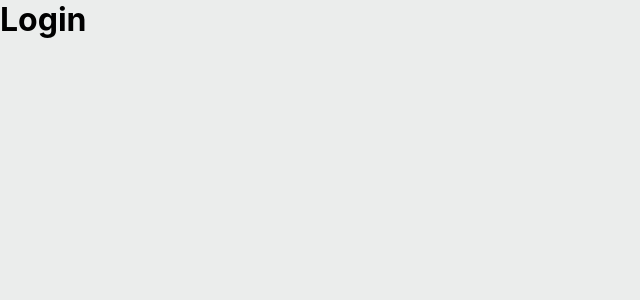
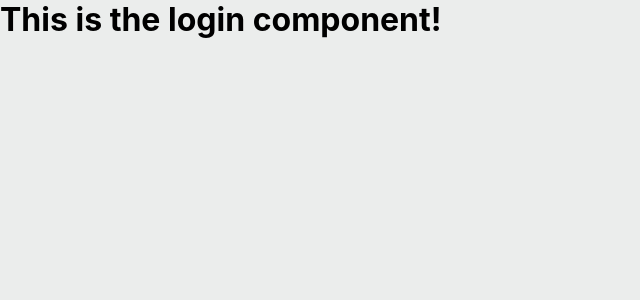
Before and after one commit to AtomGen-2/amazon-clone, a React (Create React App) app in the folder amazon-clone/: page /login in a window 1280 px wide. Shown: the top 300 px of the page, without its empty margins (0-640 px from the left). Built offline with nearby package versions, Linux system fonts and the light colour scheme.

Commit message:
subtotal value using "reduce"

```diff
--- a/amazon-clone/src/App.js
+++ b/amazon-clone/src/App.js
@@ -7,6 +7,7 @@ import {
 } from "react-router-dom";
 import Header from "./Header.js";
 import Home from "./Home.js";
+import Login from "./Login.js";
 
 function App() {
   return (
@@ -22,7 +23,7 @@ function App() {
               <Checkout/>
             </Route>
             <Route path="/login">
-              <h1>Login</h1>
+              <Login/>
             </Route>
           </Switch>
         </div>
--- /dev/null
+++ b/amazon-clone/src/Login.js
@@ -0,0 +1,11 @@
+import React from 'react'
+
+function Login() {
+    return (
+        <div className="login">
+            <h1>This is the login component!</h1>
+        </div>
+    )
+}
+
+export default Login
--- a/amazon-clone/src/Subtotal.js
+++ b/amazon-clone/src/Subtotal.js
@@ -2,9 +2,11 @@ import React from 'react';
 import "./Subtotal.css";
 import CurrencyFormat from "react-currency-format";
 import { useStateValue } from './StateProvider';
+import { getBasketTotal } from './reducer';
 
 function Subtotal() {
     const [{basket}, dispatch] = useStateValue();
+    console.log("this is basket", basket);
     return (
         <div className="subtotal">
             <CurrencyFormat
@@ -19,12 +21,12 @@ function Subtotal() {
                 </>
             )}
                 decimalScale={2}
-                value={0}
+                // value={getBasketTotal(basket)}
+                value={2000}
                 displayType={"text"}
                 thousandsSeperator={true}
                 prefix={"₹"}
             />
-            {/* price */}
             <button className="subtotal__buttton">Proceed to Checkout</button>
         </div>
     )
--- a/amazon-clone/src/reducer.js
+++ b/amazon-clone/src/reducer.js
@@ -2,6 +2,14 @@
 export const initialState = {
     basket: [],
 };
+
+// get the price for the subtotal
+// iterate through the basket (using the variable "basket"), get the item.price and keep adding it to the amount at each instance, starting with initial value=0;
+export const getBasketTotal = (basket) => (
+    basket?.reduce((amount, item) => item.price + amount, 0)
+);
+
+console.log("this is basketTotal", getBasketTotal)
 
 const reducer = (state, action) => {
     switch(action.type){
```
Also changed, not shown: amazon-clone/src/Login.css (added).
